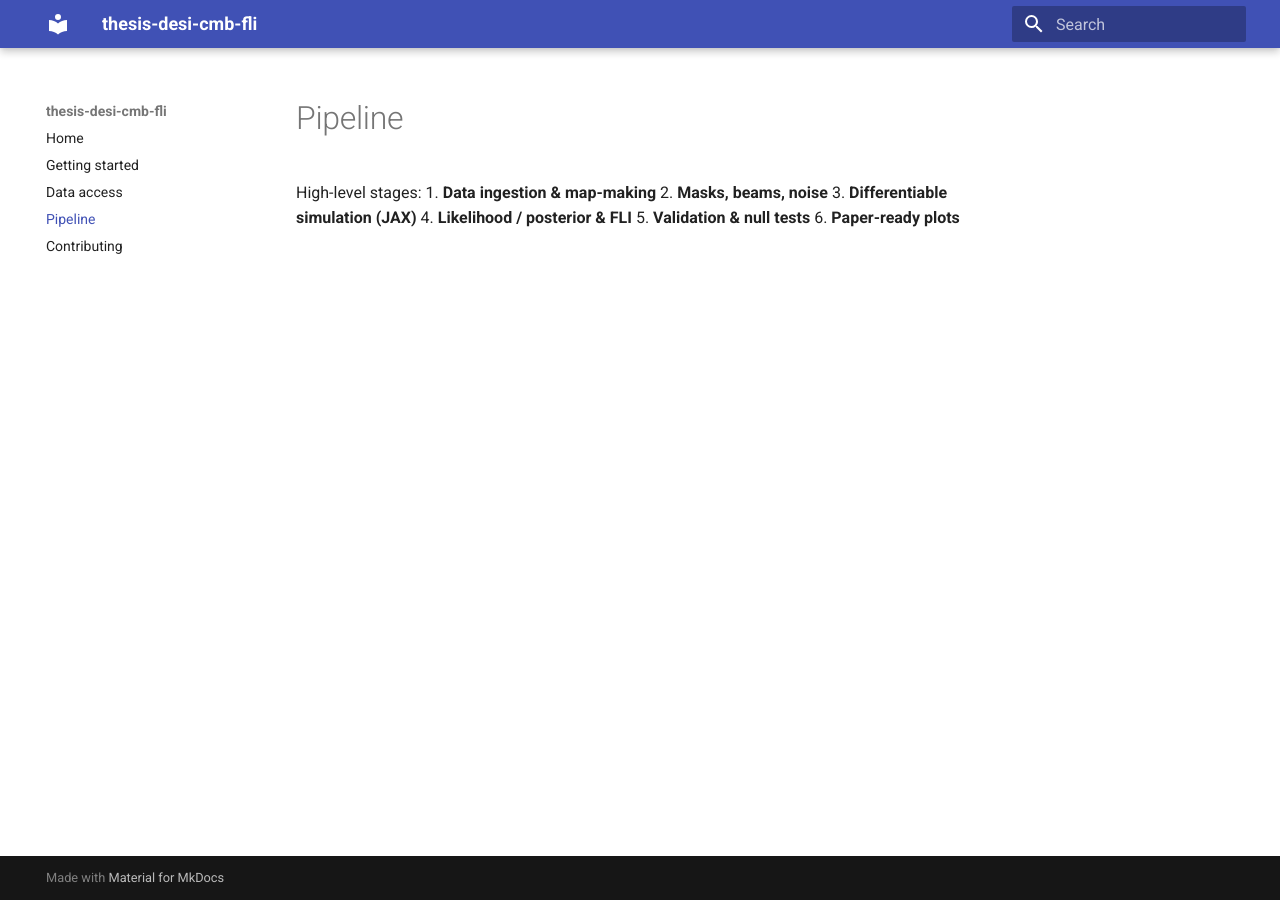
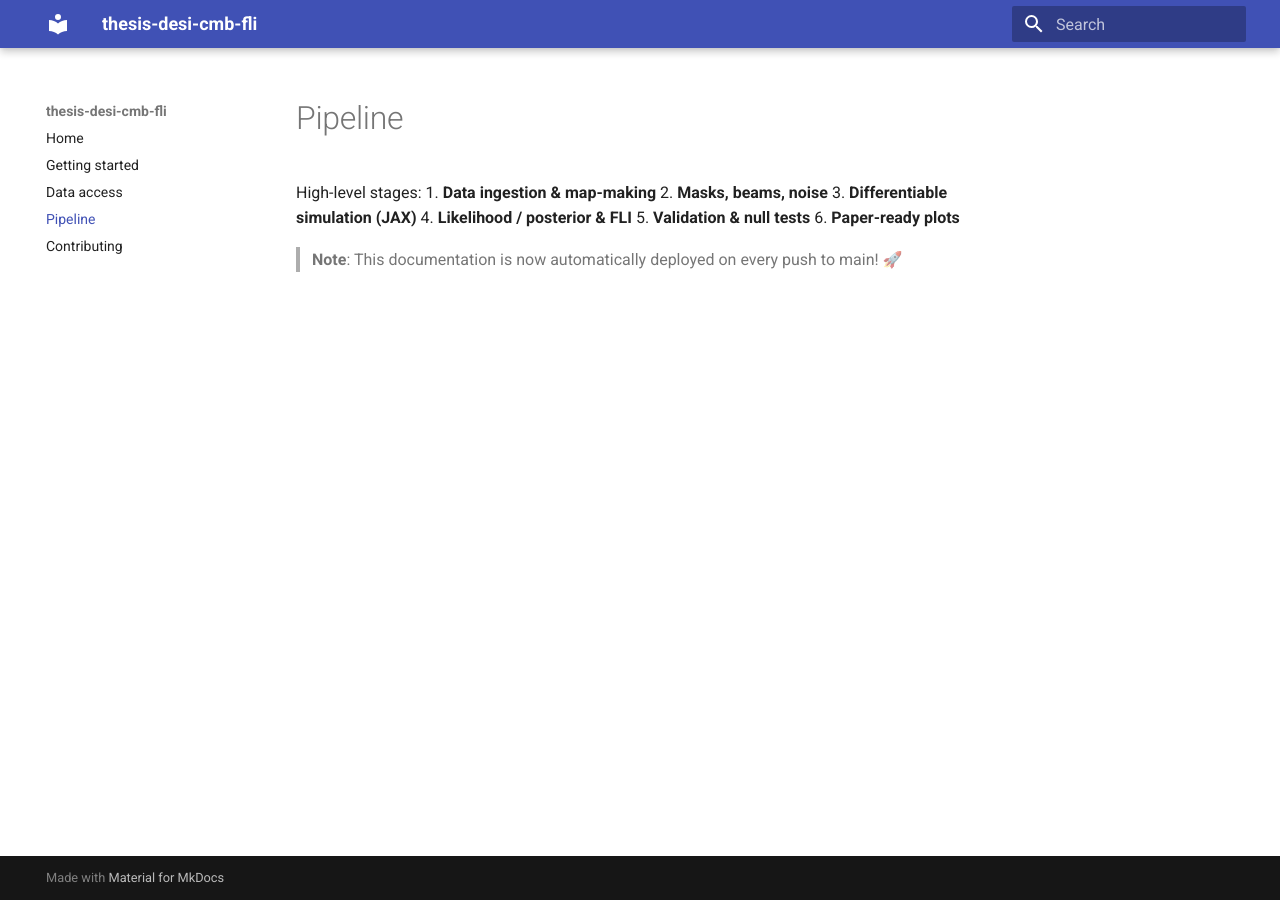
Before and after one commit to Joletaxi19/thesis-desi-cmb-fli, an MkDocs documentation site: the page built from docs/pipeline.md, in a window 1280 px wide. Built offline with MkDocs 1.6.1 and Material for MkDocs 9.7.7, drawn with Linux system fonts in a browser that asks for light colours.

Commit message:
docs: test automatic deployment

```diff
--- a/docs/pipeline.md
+++ b/docs/pipeline.md
@@ -7,3 +7,5 @@ High-level stages:
 4. **Likelihood / posterior & FLI**
 5. **Validation & null tests**
 6. **Paper-ready plots**
+
+> **Note**: This documentation is now automatically deployed on every push to main! 🚀
```
